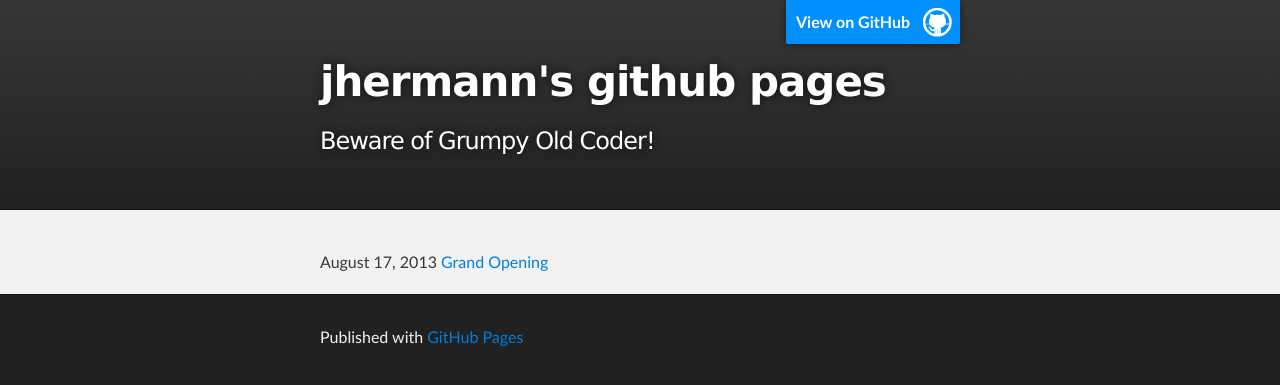
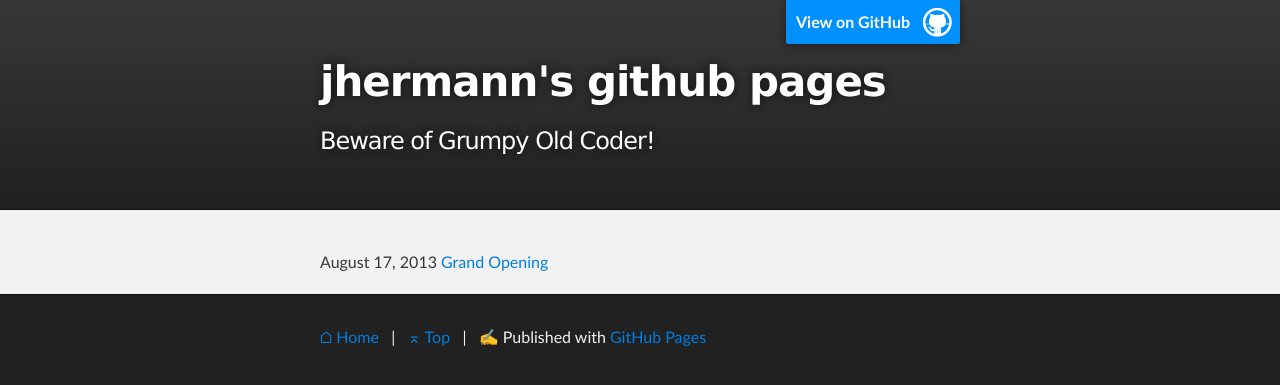
Before and after one commit to jhermann/jhermann.github.io, a Jekyll site: the page built from index.html, in a window 1280 px wide. Shown: the top 385 px of the page. Built offline with Jekyll 4.4.1, drawn with Linux system fonts in a browser that asks for light colours; Markdown is read by kramdown in place of the engine named in the settings.

Commit message:
home/top navigation; always load CSS from github.io

```diff
--- a/_layouts/default.html
+++ b/_layouts/default.html
@@ -6,7 +6,7 @@
     <meta http-equiv="X-UA-Compatible" content="chrome=1" />
     <meta name="description" content="{{ page.title }}" />
 
-    <link rel="stylesheet" type="text/css" media="screen" href="/stylesheets/stylesheet.css">
+    <link rel="stylesheet" type="text/css" media="screen" href="http://jhermann.github.io/stylesheets/stylesheet.css">
 
     <title>{{ page.title }} — jhermann.github.io</title>
   </head>
@@ -18,8 +18,10 @@
         <header class="inner">
           <a id="forkme_banner" href="https://github.com/jhermann">View on GitHub</a>
 
-          <h1 id="project_title">{{ page.title }}</h1>
-          <h2 id="project_tagline">Beware of Grumpy Old Coder!</h2>
+          <a name="top">
+              <h1 id="project_title">{{ page.title }}</h1>
+              <h2 id="project_tagline">Beware of Grumpy Old Coder!</h2>
+          </a>
 
         </header>
     </div>
@@ -36,7 +38,13 @@
     <!-- FOOTER  -->
     <div id="footer_wrap" class="outer">
       <footer class="inner">
-        <p>Published with <a href="http://pages.github.com">GitHub Pages</a></p>
+        <p>
+            <a href="/"><b>⌂</b> Home</a>
+            &nbsp; | &nbsp;
+            <a href="#top"><b>⌅</b> Top</a>
+            &nbsp; | &nbsp;
+            <b>✍</b> Published with <a href="http://pages.github.com">GitHub Pages</a>
+        </p>
       </footer>
     </div>
 
```
